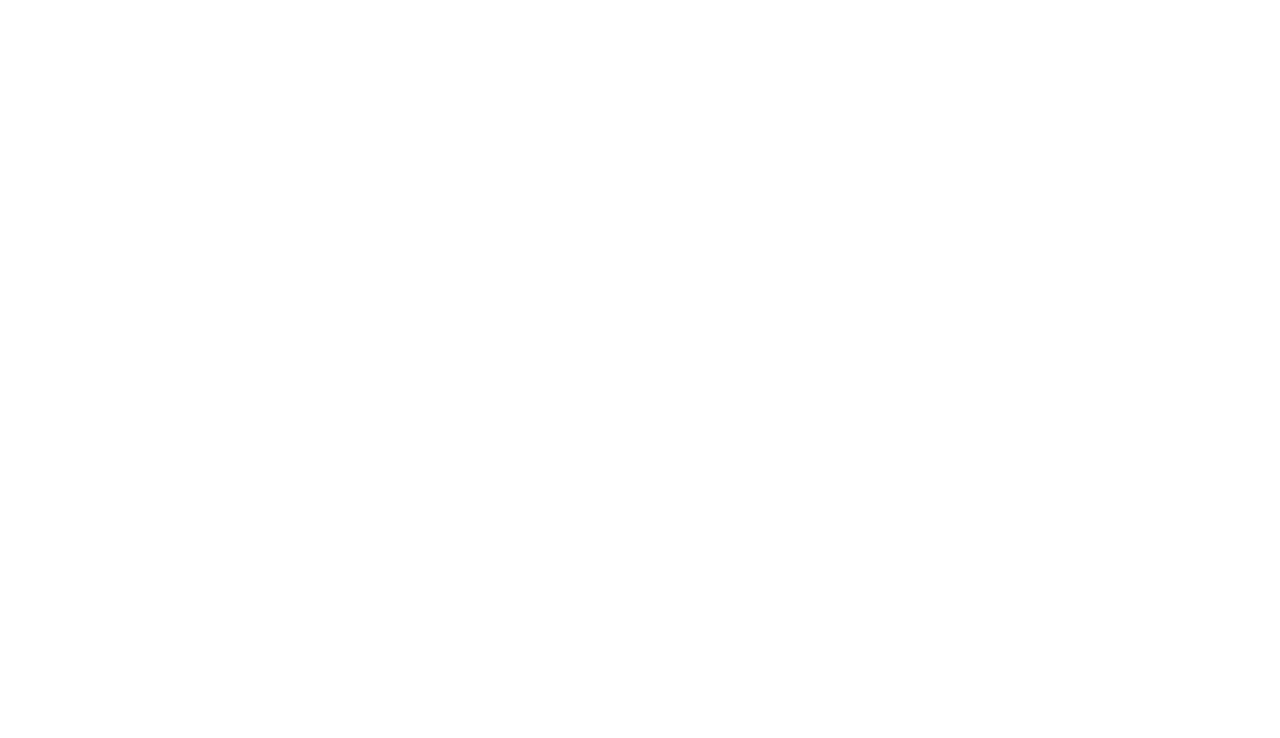
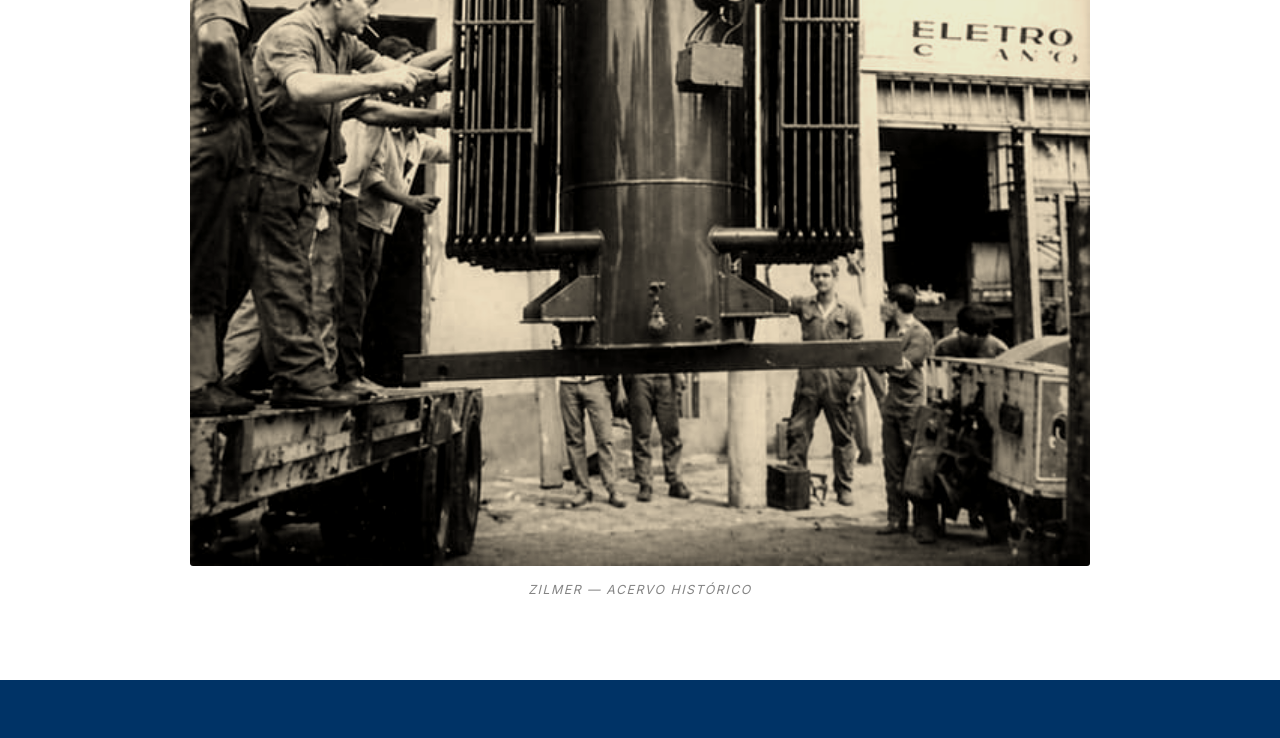
Before and after one commit to MatheusRiedo/zilmer-site1, a Next.js app: page /en/sobre/historico in a window 1280 px wide. Shown: the part 1499-2237 px from the top of the page. Before the commit the page ends 1296 px from the top, so only its background shows below. Built offline with nearby package versions, Linux system fonts and the light colour scheme.

Commit message:
feat: add historical photo to Histórico page

```diff
--- a/app/[locale]/sobre/historico/page.module.css
+++ b/app/[locale]/sobre/historico/page.module.css
@@ -21,3 +21,29 @@
   margin-bottom: 20px;
   text-align: justify;
 }
+
+.historicPhotoSection {
+  max-width: 900px;
+  margin: 60px auto 0;
+  padding: 0;
+  border: none;
+}
+
+.historicImage {
+  width: 100%;
+  height: auto;
+  display: block;
+  filter: sepia(0.55) contrast(1.08) brightness(0.92);
+  border-radius: 3px;
+}
+
+.historicCaption {
+  margin-top: 14px;
+  font-size: 0.78rem;
+  color: var(--text-light, #999);
+  font-style: italic;
+  letter-spacing: 0.12em;
+  text-transform: uppercase;
+  text-align: center;
+  opacity: 0.8;
+}
--- a/app/[locale]/sobre/historico/page.tsx
+++ b/app/[locale]/sobre/historico/page.tsx
@@ -1,3 +1,4 @@
+import Image from 'next/image'
 import styles from './page.module.css'
 // @ts-ignore
 import sobreDataPt from '@/data/sobre.json'
@@ -35,6 +36,17 @@
           <h2>{sobreData.historico.subtitle}</h2>
           {renderText(sobreData.historico.content)}
         </div>
+
+        <figure className={styles.historicPhotoSection}>
+          <Image
+            src="/images/sobre/historico.jpg"
+            alt="Zilmer - Acervo Histórico"
+            width={1200}
+            height={800}
+            className={styles.historicImage}
+          />
+          <figcaption className={styles.historicCaption}>Zilmer — Acervo Histórico</figcaption>
+        </figure>
       </div>
     </section>
   )
```
Also changed, not shown: public/images/sobre/historico.jpg (added).
